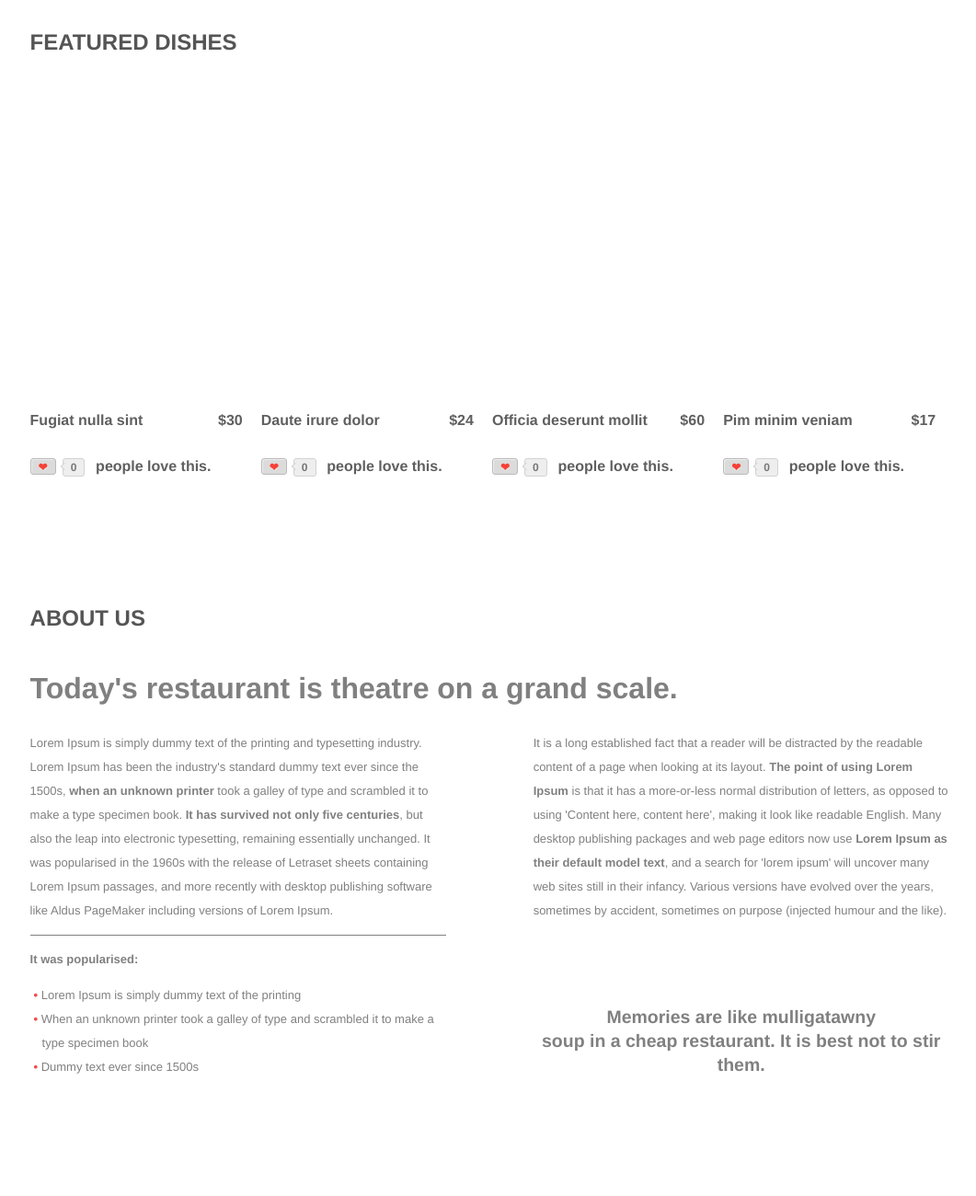
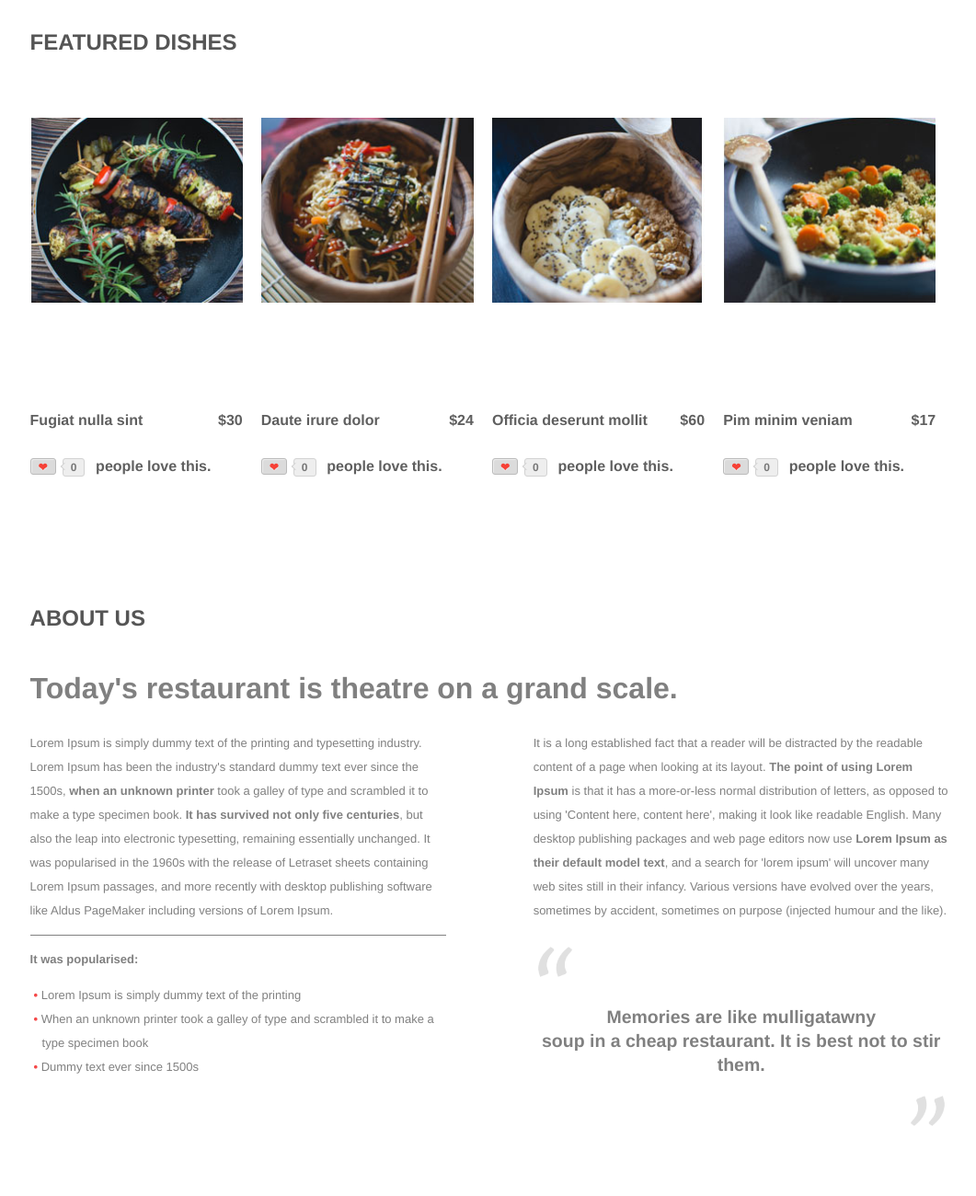
Before and after one commit to brankica46/Front-End-start-project, a plain HTML site: page index.html in a window 1280 px wide. Shown: the part 1380-2680 px from the top of the page at 92% size, without its empty margins (105-1166 px from the left). Drawn offline with Linux system fonts and the light colour scheme; the site is published under a folder, as on GitHub Pages, so addresses that start at the root find nothing.

Commit message:
images fixed

```diff
--- a/css/main.css
+++ b/css/main.css
@@ -193,18 +193,18 @@ h3 .dots {
 }
 
 #dish-img-1 {
-    background-image: url("/img/dish-1.jpg");
+    background-image: url("../img/dish-1.jpg");
 }
 #dish-img-2 {
-    background-image: url("/img/dish-2.jpg");
+    background-image: url("../img/dish-2.jpg");
 }
 
 #dish-img-3 {
-    background-image: url("/img/dish-3.jpg");
+    background-image: url("../img/dish-3.jpg");
 }
 
 #dish-img-4 {
-    background-image: url("/img/dish-4.jpg");
+    background-image: url("../img/dish-4.jpg");
 }
 
 #heart1, #heart2, #heart3, #heart4 {
@@ -266,11 +266,11 @@ h3 .dots {
 }
 
 .quotes::before {
-    content: url("/img/quotel.png");
+    content: url("../img/quotel.png");
 }
 
 .quotes::after {
-    content: url("/img/quoted.png");
+    content: url("../img/quoted.png");
     float: right;
 }
 
@@ -335,7 +335,7 @@ footer a:visited{
   }
 
   .one-pic:hover {
-    background-image: url("/img/zoom.png");
+    background-image: url("../img/zoom.png");
     background-size: 15%;
     background-repeat: no-repeat;
     background-position: center;
```
